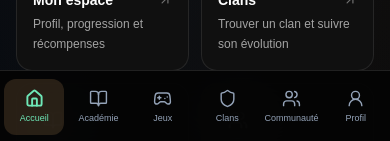
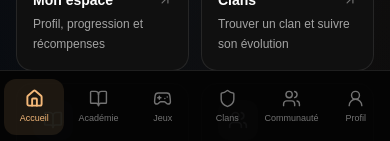
Before and after one commit to spidnes-wrl/mha-academy, a Next.js app: page / in a window 390 px wide. Shown: the part 701-842 px from the top of the page. Built offline with nearby package versions, Linux system fonts and the light colour scheme.

Commit message:
Restyle MHA mobile navigation in black and apricot

```diff
--- a/src/components/BottomNav.tsx
+++ b/src/components/BottomNav.tsx
@@ -2,29 +2,5 @@
 import Link from 'next/link';
 import { usePathname } from 'next/navigation';
 import { Home, BookOpen, Shield, Users, UserRound, Gamepad2 } from 'lucide-react';
-
-const items = [
-  { href: '/', label: 'Accueil', Icon: Home },
-  { href: '/academie', label: 'Académie', Icon: BookOpen },
-  { href: '/jeux', label: 'Jeux', Icon: Gamepad2 },
-  { href: '/clans', label: 'Clans', Icon: Shield },
-  { href: '/communaute', label: 'Communauté', Icon: Users },
-  { href: '/dashboard', label: 'Profil', Icon: UserRound },
-];
-
-export default function BottomNav() {
-  const pathname = usePathname();
-  if (pathname.startsWith('/auth/')) return null;
-  return (
-    <nav aria-label="Navigation principale" className="fixed inset-x-0 bottom-0 z-50 border-t border-neutralBorder/80 bg-neutralBg/95 px-1 pb-[max(env(safe-area-inset-bottom),0.5rem)] pt-2 backdrop-blur-xl md:hidden">
-      <div className="mx-auto grid max-w-2xl grid-cols-6 gap-1">
-        {items.map(({ href, label, Icon }) => {
-          const active = pathname === href || (href !== '/' && pathname.startsWith(`${href}/`));
-          return <Link key={href} href={href} aria-current={active ? 'page' : undefined} className={`flex min-h-14 flex-col items-center justify-center gap-1 rounded-xl text-[9px] font-medium transition ${active ? 'bg-primaryGreen/15 text-emerald-300' : 'text-slate-400 hover:text-white'}`}>
-            <Icon size={19} strokeWidth={active ? 2.4 : 1.8} aria-hidden="true" /><span>{label}</span>
-          </Link>;
-        })}
-      </div>
-    </nav>
-  );
-}
+const items=[{href:'/',label:'Accueil',Icon:Home},{href:'/academie',label:'Académie',Icon:BookOpen},{href:'/jeux',label:'Jeux',Icon:Gamepad2},{href:'/clans',label:'Clans',Icon:Shield},{href:'/communaute',label:'Communauté',Icon:Users},{href:'/dashboard',label:'Profil',Icon:UserRound}];
+export default function BottomNav(){const pathname=usePathname();if(pathname.startsWith('/auth/'))return null;return <nav aria-label="Navigation principale" className="fixed inset-x-0 bottom-0 z-50 border-t border-white/10 bg-[#050505]/95 px-1 pb-[max(env(safe-area-inset-bottom),.5rem)] pt-2 md:hidden"><div className="mx-auto grid max-w-2xl grid-cols-6 gap-1">{items.map(({href,label,Icon})=>{const active=pathname===href||(href!=='/'&&pathname.startsWith(`${href}/`));return <Link key={href} href={href} aria-current={active?'page':undefined} className={`flex min-h-14 flex-col items-center justify-center gap-1 rounded-xl text-[9px] font-medium transition ${active?'bg-[#f4b879]/10 text-[#f4b879]':'text-neutral-500 hover:text-white'}`}><Icon size={19} strokeWidth={active?2.4:1.8} aria-hidden="true"/><span>{label}</span></Link>})}</div></nav>}
```
